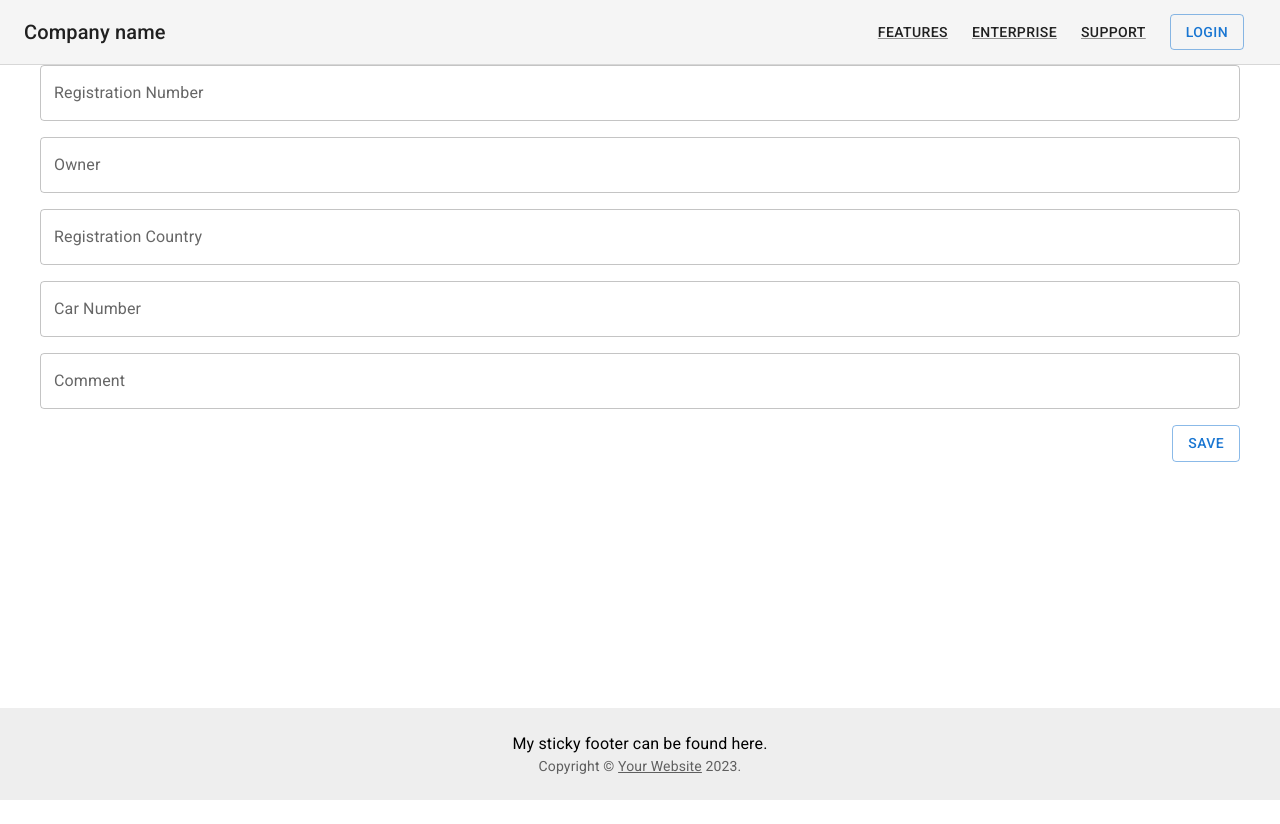
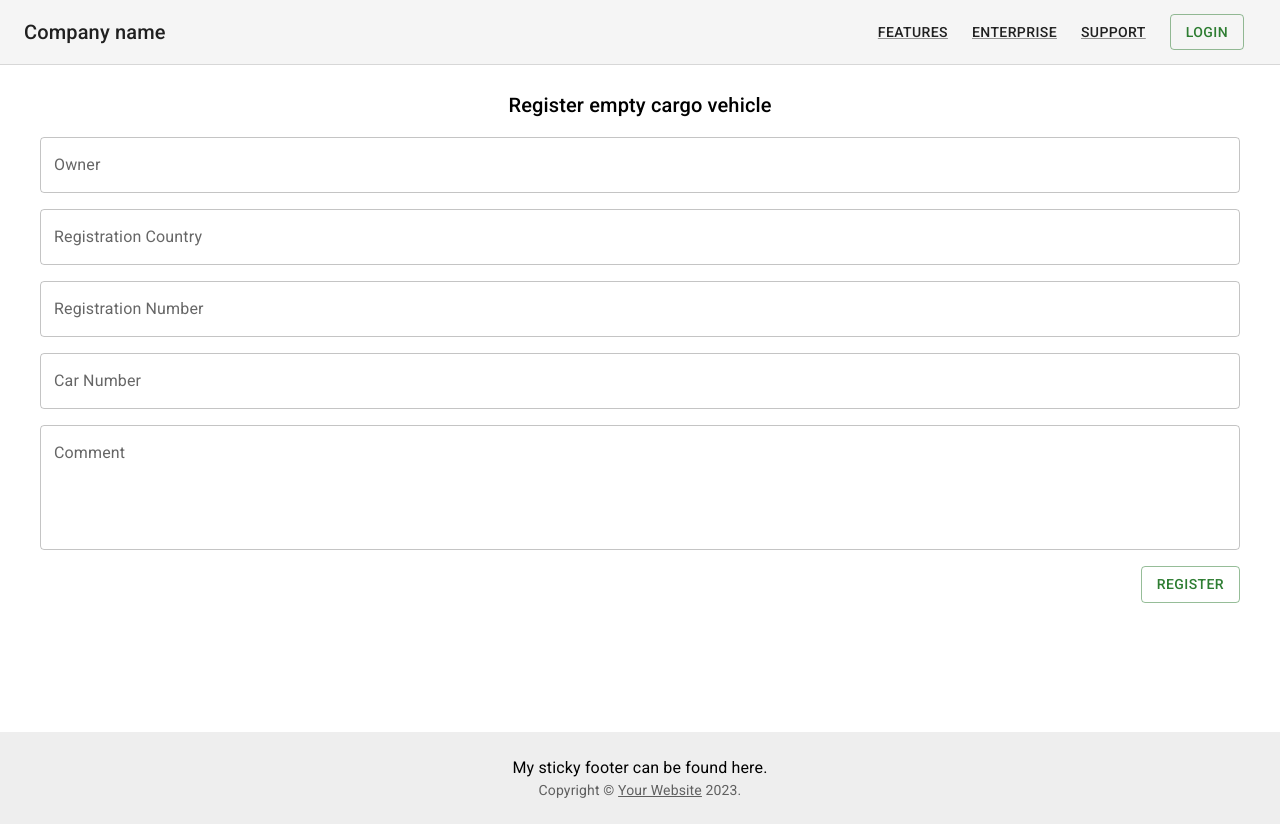
Before and after one commit to Rombug/FINAL_JAVA_PROJECT, a React (Create React App) app in the folder restTTP/ttp-ui/: page / in a window 1280 px wide. Before the commit the page ends 800 px from the top, so only its background shows below. Built offline with nearby package versions, Linux system fonts and the light colour scheme.

Commit message:
FINAL PROJECT. (Spring + React) Some style updates

```diff
--- a/restTTP/ttp-ui/src/components/content/Content.js
+++ b/restTTP/ttp-ui/src/components/content/Content.js
@@ -9,6 +9,7 @@ const Content = () => {
             display: 'flex',
             flexDirection: 'column',
             minHeight: 'calc(100vh - 157px)',
+            mt:3
         }}>
             <Transport/>
         </Container>
--- a/restTTP/ttp-ui/src/components/forms/FormTransportTextInput.js
+++ b/restTTP/ttp-ui/src/components/forms/FormTransportTextInput.js
@@ -1,14 +1,16 @@
 import {FormControl, FormHelperText, TextField} from "@mui/material";
 import {ErrorMessage, Field} from "formik";
 
-const FormTransportTextInput = ({error, name, label = 'Some label'}) => (
+const FormTransportTextInput = ({error, name, label = 'Some label', ...props}) => (
     <FormControl error={error}>
         <Field id={name}
                name={name}
                as={TextField}
                label={label}
                variant="outlined"
-               error={error}/>
+               error={error}
+               {...props}
+        />
         <ErrorMessage name={name}
                       component={FormHelperText}/>
     </FormControl>
--- a/restTTP/ttp-ui/src/components/forms/Transport.js
+++ b/restTTP/ttp-ui/src/components/forms/Transport.js
@@ -17,8 +17,7 @@ const transportValidationSchema = Yup.object().shape(
             .required('Car number is required'),
         comment: Yup.string()
             .min(10, 'Comment must be more then 10 symbols')
-            .max(200, 'Comment must be less then 200 symbols')
-            .required('Comment is required'),
+            .max(200, 'Comment must be less then 200 symbols'),
     }
 )
 
@@ -44,11 +43,7 @@ const Transport = () => (
 
                     <Form>
                         <Stack spacing={2} direction="column">
-
-                        <FormTransportTextInput error={props.touched.registrationNumber && !!props.errors.registrationNumber}
-                                       name="registrationNumber"
-                                       label="Registration Number"/>
-
+                            <Typography variant="h6" align="center">Register empty cargo vehicle</Typography>
                             <FormTransportTextInput error={props.touched.owner && !!props.errors.owner}
                                             name="owner"
                                             label="Owner"/>
@@ -57,19 +52,25 @@ const Transport = () => (
                                             name="registrationCountry"
                                             label="Registration Country"/>
 
+                            <FormTransportTextInput error={props.touched.registrationNumber && !!props.errors.registrationNumber}
+                                                    name="registrationNumber"
+                                                    label="Registration Number"/>
+
                             <FormTransportTextInput error={props.touched.carNumber && !!props.errors.carNumber}
                                             name="carNumber"
                                             label="Car Number"/>
 
                             <FormTransportTextInput error={props.touched.comment && !!props.errors.comment}
                                             name="comment"
-                                        label="Comment"/>
+                                            label="Comment"
+                                            rows={4}
+                                            multiline/>
 
                         </Stack>
 
                         <Typography sx={{textAlign: 'right', mt: 2}}>
                             {
-                                props.isSubmitting ? <CircularProgress color="success"/> : <Button variant="outlined" type="submit">Save</Button>
+                                props.isSubmitting ? <CircularProgress color="success"/> : <Button variant="outlined" type="submit" color="success">Register</Button>
                             }
                         </Typography>
                     </Form>
--- a/restTTP/ttp-ui/src/components/header/Header.js
+++ b/restTTP/ttp-ui/src/components/header/Header.js
@@ -39,7 +39,7 @@ const Header = () => {
                         Support
                     </Link>
                 </nav>
-                <Button href="#" variant="outlined" sx={{ my: 1, mx: 1.5 }}>
+                <Button href="#" variant="outlined" color="success" sx={{ my: 1, mx: 1.5 }}>
                     Login
                 </Button>
             </Toolbar>
```
Lines whose indentation alone changed are shown as unchanged.
